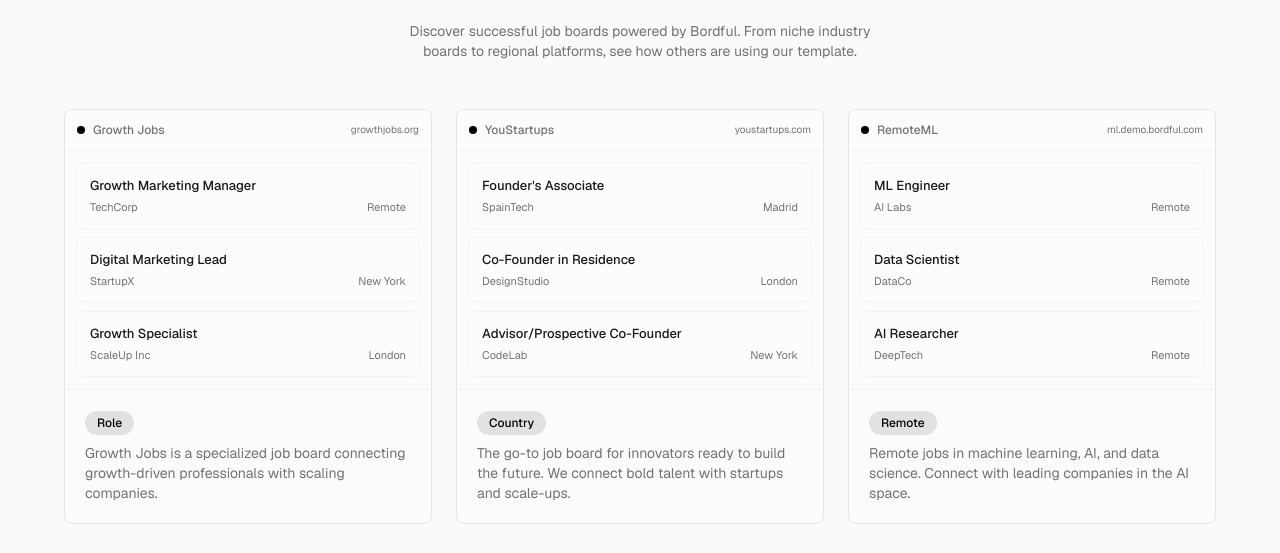
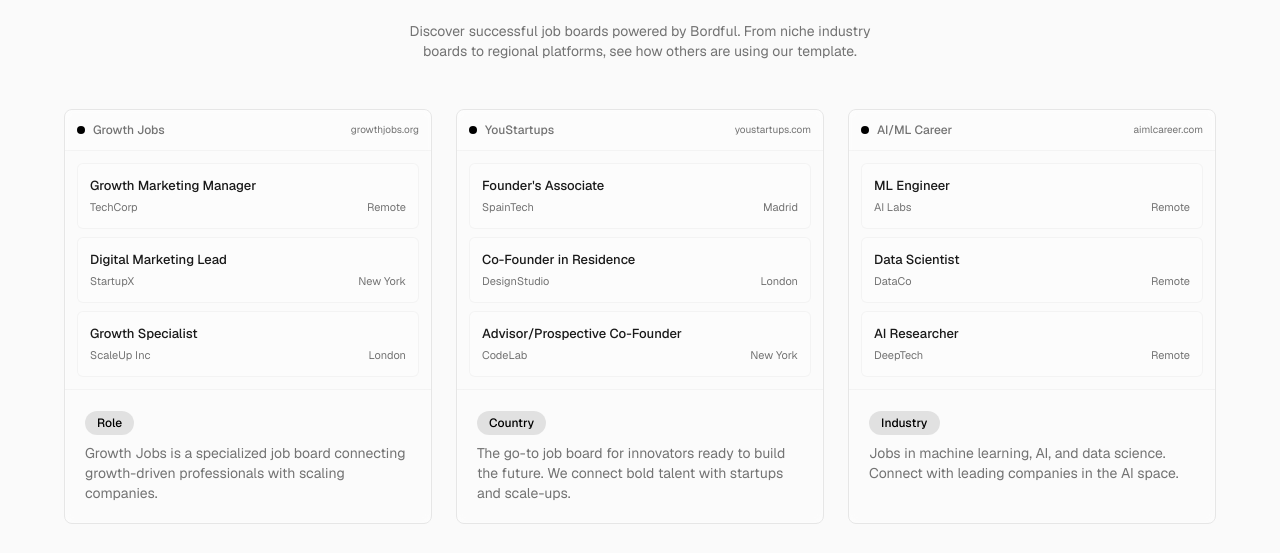
Before and after one commit to craftyme/bordful-marketing, a Next.js app: page / in a window 1280 px wide. Shown: the part 4089-4642 px from the top of the page. Built offline with nearby package versions, Linux system fonts and the light colour scheme.

Commit message:
Update showcase.tsx

```diff
--- a/components/showcase.tsx
+++ b/components/showcase.tsx
@@ -74,11 +74,11 @@ const showcaseItems: ShowcaseItem[] = [
     ],
   },
   {
-    title: "RemoteML",
+    title: "AI/ML Career",
     description:
-      "Remote jobs in machine learning, AI, and data science. Connect with leading companies in the AI space.",
-    href: "https://ml.demo.bordful.com",
-    category: CATEGORIES.REMOTE,
+      "Jobs in machine learning, AI, and data science. Connect with leading companies in the AI space.",
+    href: "https://aimlcareer.com",
+    category: CATEGORIES.INDUSTRY,
     jobs: [
       {
         role: "ML Engineer",
```
